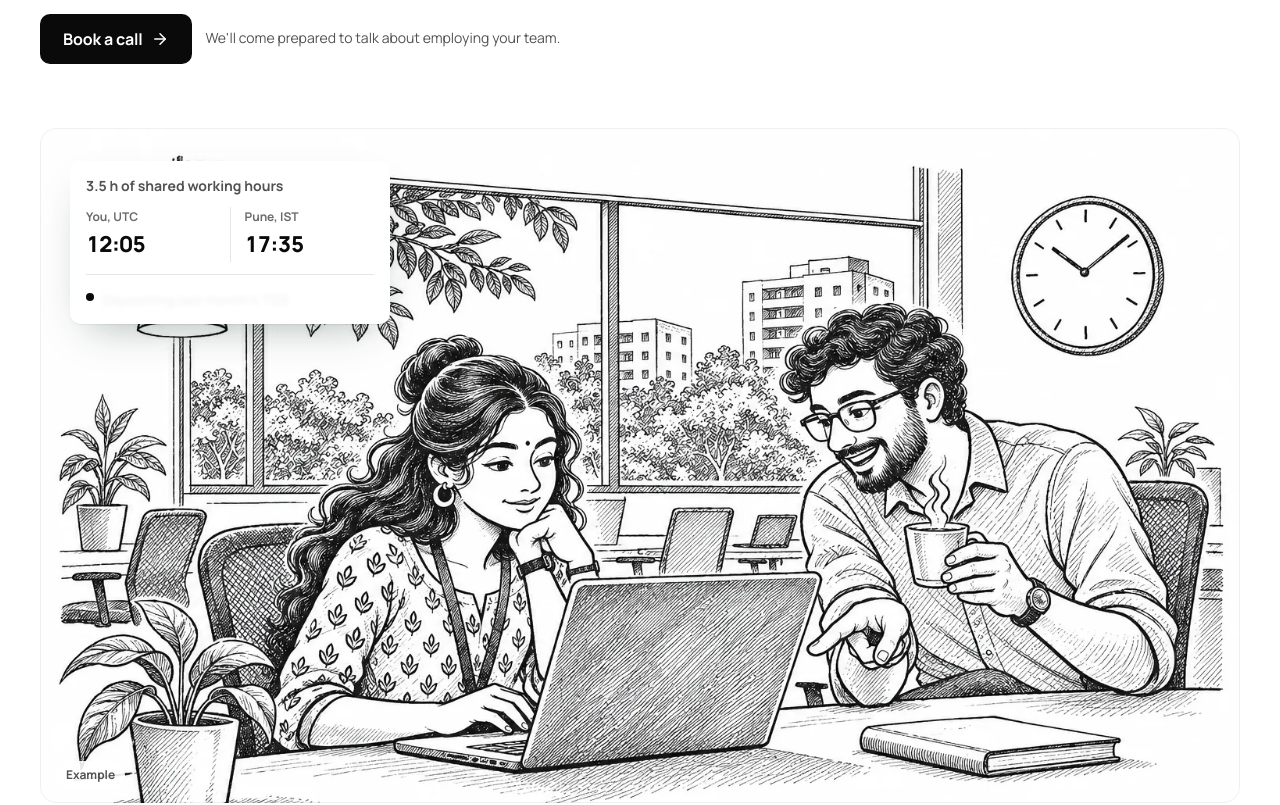
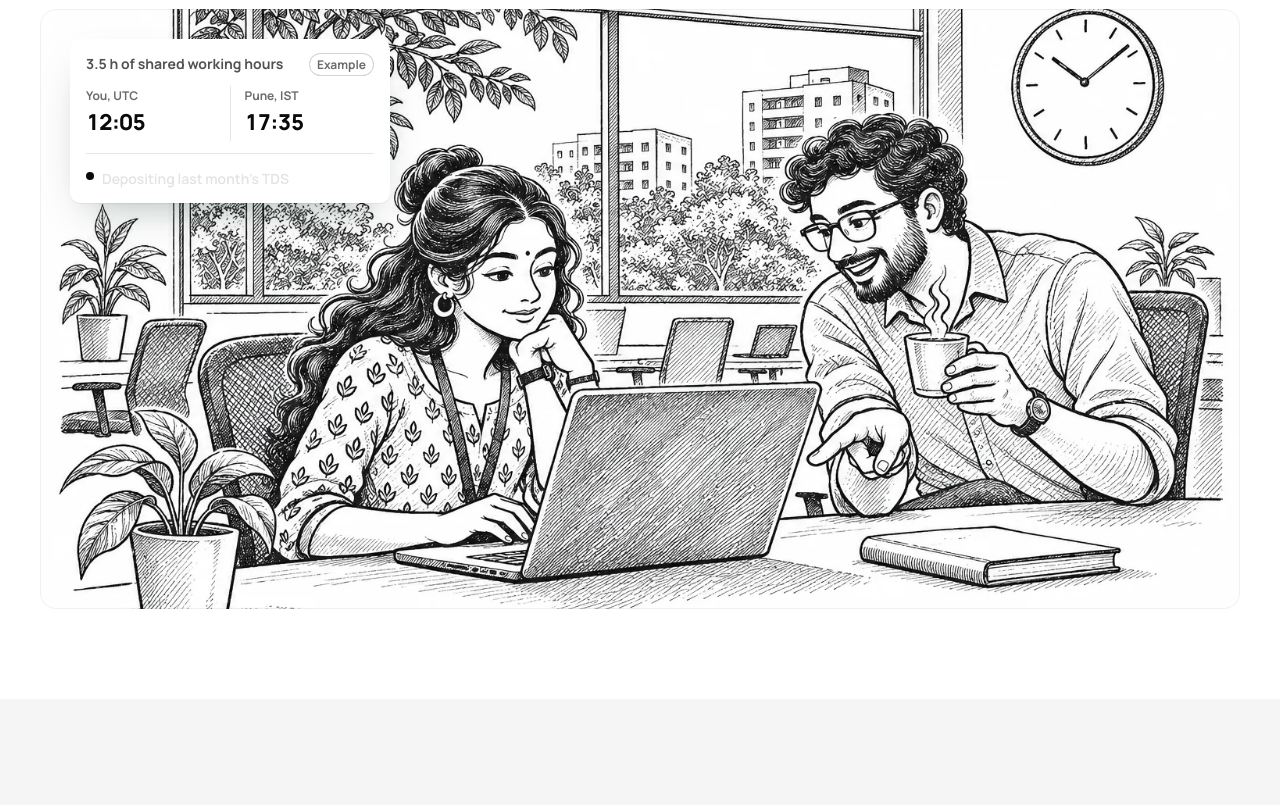
Before and after one commit to Varunsai2000/pavaniit-com, a Next.js app: page / in a window 1280 px wide. Shown: the part 480-1285 px from the top of the page. Built offline with nearby package versions, Linux system fonts and the light colour scheme.

Commit message:
Polish: first viewport (picker beside lead, faces above the fold, card labels, lighter motion)

```diff
--- a/src/app/globals.css
+++ b/src/app/globals.css
@@ -211,19 +211,19 @@ table { font-variant-numeric: tabular-nums; }
 
 /* ---------- Hero ---------- */
 
-.hero { padding-block: clamp(40px, 6vw, 88px) clamp(64px, 7vw, 104px); }
-.hero-top { display: grid; grid-template-columns: minmax(0, 1.25fr) minmax(0, 0.75fr); gap: 28px clamp(32px, 5vw, 80px); align-items: end; }
+.hero { padding-block: clamp(28px, 4vw, 56px) clamp(64px, 7vw, 104px); }
+.hero-top { display: grid; grid-template-columns: minmax(0, 1.15fr) minmax(0, 0.85fr); gap: 28px clamp(32px, 5vw, 80px); align-items: end; }
 .hero-top .display { max-width: 12.5em; }
-.hero-side { display: grid; gap: 22px; padding-bottom: 6px; }
+.hero-side { display: grid; gap: 18px; padding-bottom: 4px; }
 .hero-side .lead { font-size: 1.125rem; }
 .hero-price { font-size: 0.9375rem; color: var(--ink-2); }
 .hero-price strong { color: var(--ink); }
 .hero-actions { display: flex; flex-wrap: wrap; align-items: center; gap: 10px 14px; }
 .hero-hint { font-size: 0.875rem; color: var(--ink-2); }
-@media (max-width: 900px) { .hero-top { grid-template-columns: minmax(0, 1fr); } }
+@media (max-width: 1100px) { .hero-top { grid-template-columns: minmax(0, 1fr); align-items: start; } .hero-side { max-width: 40rem; } }
 
-.hero-scene { position: relative; margin-top: clamp(36px, 5vw, 64px); border-radius: var(--r-xl); background: var(--paper); overflow: hidden; isolation: isolate; }
-.hero-art { width: 100%; aspect-ratio: 16 / 9; object-fit: cover; object-position: 50% 42%; }
+.hero-scene { position: relative; margin-top: clamp(28px, 3.5vw, 48px); border-radius: var(--r-xl); background: var(--paper); overflow: hidden; isolation: isolate; }
+.hero-art { width: 100%; aspect-ratio: 2 / 1; object-fit: cover; object-position: 50% 62%; }
 .hero-scene::after { content: ""; position: absolute; inset: 0; border-radius: inherit; box-shadow: inset 0 0 0 1px rgba(20, 23, 22, 0.06); pointer-events: none; }
 
 /* Floating product UI over the illustration */
@@ -232,7 +232,8 @@ table { font-variant-numeric: tabular-nums; }
 .float-time { left: 2.5%; top: 5%; width: min(320px, 32%); }
 .float-filings { right: 2.5%; top: 5%; width: min(300px, 30%); }
 .float-pay { right: 2.5%; bottom: 6%; width: min(300px, 30%); }
-.float-example { position: absolute; left: 16px; bottom: 14px; z-index: 2; padding: 4px 10px; border-radius: 999px; background: rgba(255, 255, 255, 0.9); font-size: 0.75rem; font-weight: 700; color: var(--ink-2); }
+.float-ex { padding: 2px 8px; border-radius: 999px; box-shadow: inset 0 0 0 1px var(--line-strong); font-size: 0.75rem; font-weight: 700; color: var(--ink-3); }
+.money-sub { display: flex; align-items: center; justify-content: space-between; gap: 8px; }
 
 .money { margin-top: 8px; font-size: clamp(1.5rem, 1.1rem + 1vw, 2rem); font-weight: 800; letter-spacing: -0.035em; font-variant-numeric: tabular-nums; line-height: 1.1; }
 .money-sub { font-size: 0.875rem; color: var(--ink-2); margin-top: 2px; }
@@ -254,33 +255,32 @@ table { font-variant-numeric: tabular-nums; }
 .clockpair b { font-size: 1.375rem; font-weight: 800; letter-spacing: -0.03em; font-variant-numeric: tabular-nums; }
 .clockpair .sep { background: var(--line); }
 .now-line { margin-top: 12px; padding-top: 10px; border-top: 1px solid var(--line); display: flex; align-items: center; gap: 8px; font-size: 0.875rem; font-weight: 600; min-height: 2.6em; }
-.now-dot { width: 8px; height: 8px; border-radius: 999px; background: var(--ink); flex: none; }
-.now-text { display: inline-block; transition: opacity 240ms ease, filter 240ms ease, transform 240ms var(--ease-out); }
-.now-text[data-swapping="true"] { opacity: 0; filter: blur(3px); transform: translateY(3px); }
+.now-dot { position: relative; width: 8px; height: 8px; border-radius: 999px; background: var(--ink); flex: none; }
+.now-dot::after { content: ""; position: absolute; inset: 0; border-radius: inherit; background: var(--ink); opacity: 0; }
+.now-text { display: inline-block; transition: opacity 200ms ease, transform 200ms var(--ease-out); }
+.now-text[data-swapping="true"] { opacity: 0; transform: translateY(3px); }
 
 @media (prefers-reduced-motion: no-preference) {
-  .now-dot { animation: pulse 2.4s var(--ease-out) infinite; }
-  .float { animation: float-in 800ms var(--ease-out) both; }
-  .float-time { animation-delay: 200ms; }
-  .float-filings { animation-delay: 380ms; }
-  .float-pay { animation-delay: 560ms; }
+  .now-dot::after { animation: pulse 2.4s var(--ease-out) infinite; }
+  .float { animation: float-in 500ms var(--ease-out) both; }
+  .float-time { animation-delay: 120ms; }
+  .float-filings { animation-delay: 180ms; }
+  .float-pay { animation-delay: 240ms; }
 }
 @keyframes pulse {
-  0% { box-shadow: 0 0 0 0 rgba(10, 10, 10, 0.35); }
-  70% { box-shadow: 0 0 0 8px rgba(10, 10, 10, 0); }
-  100% { box-shadow: 0 0 0 0 rgba(10, 10, 10, 0); }
+  0% { transform: scale(1); opacity: 0.35; }
+  80%, 100% { transform: scale(2.6); opacity: 0; }
 }
 @keyframes float-in {
-  from { transform: translateY(14px) scale(0.97); filter: blur(4px); opacity: 0.001; }
-  to { transform: none; filter: none; opacity: 1; }
+  from { transform: translateY(10px) scale(0.98); opacity: 0; }
+  to { transform: none; opacity: 1; }
 }
 
 @media (max-width: 960px) {
   .hero-scene { display: grid; }
-  .hero-art { aspect-ratio: 4 / 3; }
+  .hero-art { aspect-ratio: 4 / 3; object-position: 50% 55%; }
   .float-filings, .float-pay { display: none; }
   .float-time { position: relative; left: auto; top: auto; width: auto; margin: -36px 12px 12px; }
-  .float-example { left: auto; right: 12px; top: 12px; bottom: auto; }
 }
 @media (max-width: 480px) { .hero-art { object-position: 40% 50%; } }
 
@@ -288,6 +288,7 @@ table { font-variant-numeric: tabular-nums; }
 .need { border: 0; padding: 0; margin: 0; min-width: 0; }
 .need legend { padding: 0; margin-bottom: 10px; font-size: 0.9375rem; font-weight: 700; }
 .need-chips { display: flex; flex-wrap: wrap; gap: 8px; }
+@media (max-width: 480px) { .need-chips { display: grid; grid-template-columns: repeat(2, minmax(0, 1fr)); } .need-chip label { width: 100%; } }
 .need-chip { position: relative; }
 .need-chip input { position: absolute; inset: 0; opacity: 0; margin: 0; cursor: pointer; }
 .need-chip label {
--- a/src/app/page.tsx
+++ b/src/app/page.tsx
@@ -62,12 +62,10 @@ export default function Home() {
               <p className="hero-price">
                 Employer of Record from <strong><V>{eor.amount}</V></strong> {eor.unit}.
               </p>
+              <NeedPicker />
             </div>
           </div>
 
-          <div style={{ marginTop: 32 }}>
-            <NeedPicker />
-          </div>
 
           <div className="hero-scene">
             <Art name="hero" className="hero-art" priority sizes="(max-width: 1440px) 100vw, 1360px" />
@@ -75,9 +73,7 @@ export default function Home() {
             <div className="float float-filings" aria-hidden="true">
               <div className="float-head">
                 November filings
-                <span className="badge badge-done">
-                  <Check strokeWidth={3} />2 of 3
-                </span>
+                <span className="float-ex">Example</span>
               </div>
               <ul className="rows">
                 <li><span className="d">7</span><span>TDS for October</span><span className="badge badge-done">Filed</span></li>
@@ -88,14 +84,13 @@ export default function Home() {
             <div className="float float-pay" aria-hidden="true">
               <div className="float-head">
                 October payroll
-                <span className="badge badge-done">
-                  <Check strokeWidth={3} />Paid 30 Oct
-                </span>
+                <span className="float-ex">Example</span>
               </div>
               <p className="money">₹38,42,600</p>
-              <p className="money-sub">Net salaries to 18 people</p>
+              <p className="money-sub">
+                Net salaries to 18 people <span className="badge badge-done"><Check strokeWidth={3} />Paid 30 Oct</span>
+              </p>
             </div>
-            <span className="float-example">Example</span>
           </div>
         </div>
       </section>
--- a/src/components/LiveClock.tsx
+++ b/src/components/LiveClock.tsx
@@ -1,6 +1,6 @@
 "use client";
 
-import { useEffect, useState } from "react";
+import { useEffect, useRef, useState } from "react";
 
 const TASKS = [
   "Onboarding a new joiner",
@@ -59,23 +59,38 @@ export default function LiveClock() {
   const [task, setTask] = useState(0);
   const [swapping, setSwapping] = useState(false);
 
+  const ref = useRef<HTMLDivElement>(null);
+
   useEffect(() => {
     setTz(Intl.DateTimeFormat().resolvedOptions().timeZone || "UTC");
     setNow(new Date());
     const tick = setInterval(() => setNow(new Date()), 15000);
+
+    // Reduced motion: no auto-updating text at all (WCAG 2.2.2).
     const reduce = window.matchMedia("(prefers-reduced-motion: reduce)").matches;
+    let rotate: ReturnType<typeof setInterval> | undefined;
     let swap: ReturnType<typeof setTimeout> | undefined;
-    const rotate = setInterval(() => {
-      if (reduce || document.hidden) return setTask((t) => (t + 1) % TASKS.length);
-      setSwapping(true);
-      swap = setTimeout(() => {
-        setTask((t) => (t + 1) % TASKS.length);
-        setSwapping(false);
-      }, 240);
-    }, 3400);
+    const start = () => {
+      if (reduce || rotate) return;
+      rotate = setInterval(() => {
+        setSwapping(true);
+        swap = setTimeout(() => {
+          setTask((t) => (t + 1) % TASKS.length);
+          setSwapping(false);
+        }, 200);
+      }, 3400);
+    };
+    const stop = () => {
+      if (rotate) clearInterval(rotate);
+      rotate = undefined;
+    };
+    // Only rotate while the card is on screen.
+    const io = new IntersectionObserver(([e]) => (e.isIntersecting ? start() : stop()));
+    if (ref.current) io.observe(ref.current);
     return () => {
       clearInterval(tick);
-      clearInterval(rotate);
+      stop();
+      io.disconnect();
       if (swap) clearTimeout(swap);
     };
   }, []);
@@ -93,9 +108,10 @@ export default function LiveClock() {
           : "No shared hours: handover overnight";
 
   return (
-    <div className="float float-time" aria-label="Your time and India time">
+    <div className="float float-time" ref={ref} aria-label="Your time and India time">
       <div className="float-head">
         {overlapText}
+        <span className="float-ex">Example</span>
       </div>
       <div className="clockpair">
         <div>
```
Also changed, not shown: 1 other file (tests, documents, lock files or other folders).
